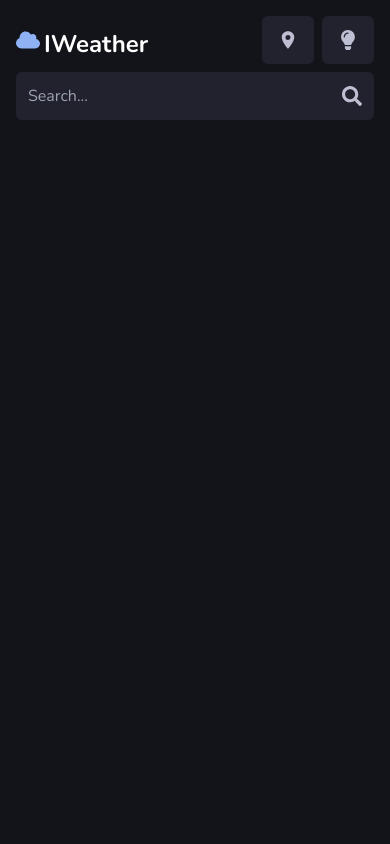
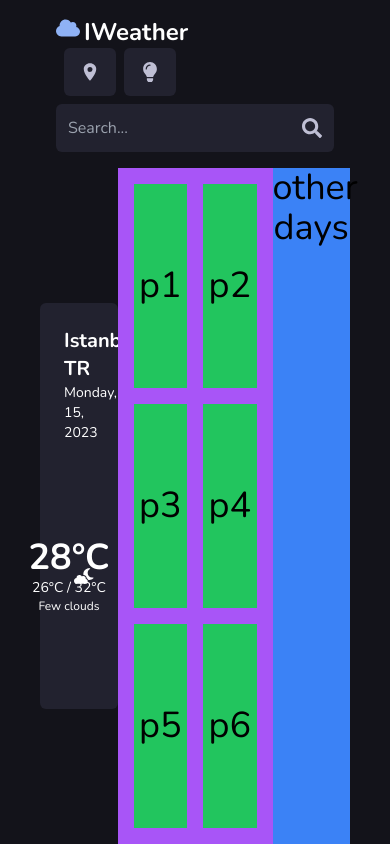
Before and after one commit to ErsaGunTosun/IWeather, a React (Create React App) app: page / in a window 390 px wide. Built offline with nearby package versions, Linux system fonts and the light colour scheme.

Commit message:
Add today instant information block rough design of the page is done but not responsive

```diff
--- a/src/App.js
+++ b/src/App.js
@@ -3,10 +3,64 @@ import React from "react";
 // Components
 import Header from './components/Header/Header'
 
+import { FaCloudMoon } from "react-icons/fa6";
+
 function App() {
   return (
-    <div className="App w-full h-full bg-gray-900">
-      <Header/>
+    <div className="App w-full h-full px-10 bg-gray-900">
+      <div class="flex h-screen flex-col">
+        <Header />
+        <div class="flex-1 grid grid-cols-4 grid-flow-row bg-gray-900 text-center justify-center items-center text-4xl">
+          <div className="h-full col-span-3 grid grid-cols-3 grid-flow-row">
+
+            <div className="h-full grid grid-rows-5 grid-flow-col">
+              <div></div>
+              <div className="grid grid-cols-3 grid-flow-row row-span-3 w-full px-6 py-6 text-start rounded-md bg-gray-600 ">
+                <div className="col-span-4 ">
+                  <p className="text-xl font-bold text-white">Istanbul, TR</p>
+                  <p className="text-sm text-white">Monday,May 15, 2023</p>
+                </div>
+                <div className="flex text-center items-center justify-center">
+                  <div className="text-white">
+                    <p className="text-md font-bold">28°C</p>
+                    <p className="text-sm">26°C / 32°C</p>
+                    <p className="text-xs">Few clouds</p>
+                  </div>
+                </div>
+                <div className="flex justify-end items-center col-span-3 text-white">
+                  <FaCloudMoon size={192} />
+                </div>
+              </div>
+            </div>
+
+
+            <div className="h-full col-span-2 grid grid-cols-2 gap-4 p-4 bg-purple-500">
+              <div className="h-full flex items-center justify-center bg-green-500">p1</div>
+              <div className="h-full flex items-center justify-center bg-green-500">p2</div>
+              <div className="h-full flex items-center justify-center bg-green-500">p3</div>
+              <div className="h-full flex items-center justify-center bg-green-500">p4</div>
+              <div className="h-full flex items-center justify-center bg-green-500">p5</div>
+              <div className="h-full flex items-center justify-center bg-green-500">p6</div>
+            </div>
+          </div>
+          <div className="h-full bg-blue-500">
+            other days
+          </div>
+        </div>
+      </div>
+
+      <div class="flex h-screen flex-col">
+        <div class="flex-1 grid grid-cols-2  grid-flow-row bg-gray-900 text-center justify-center items-center text-4xl pt-2">
+          <div className="h-full bg-red-500">
+            today chart
+          </div>
+          <div className="h-full bg-blue-500">
+            tomorrow chart
+          </div>
+        </div>
+      </div>
+
+
     </div>
   );
 }
```
